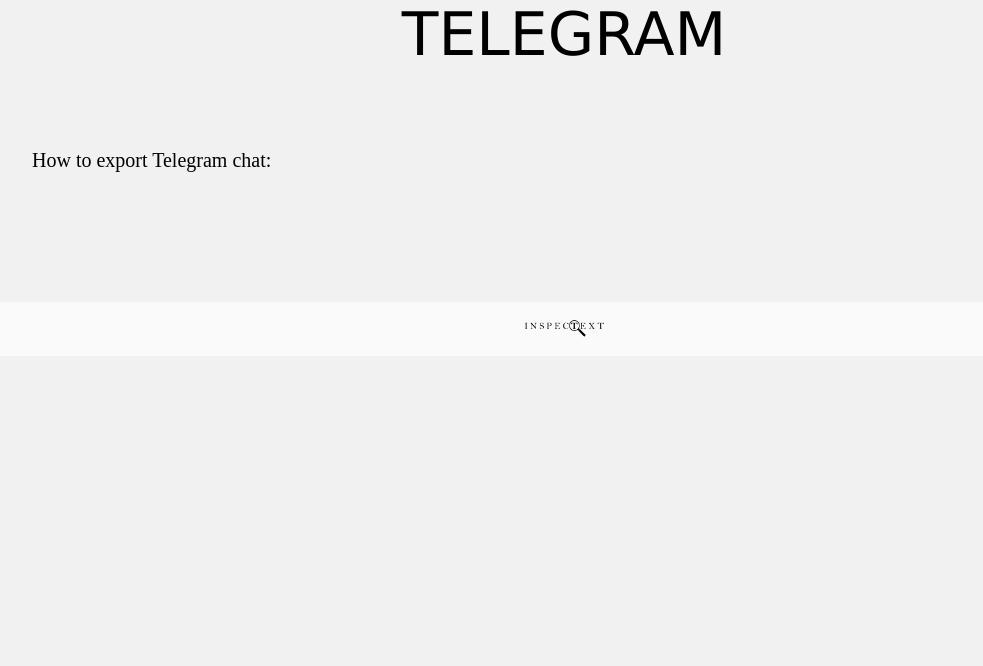
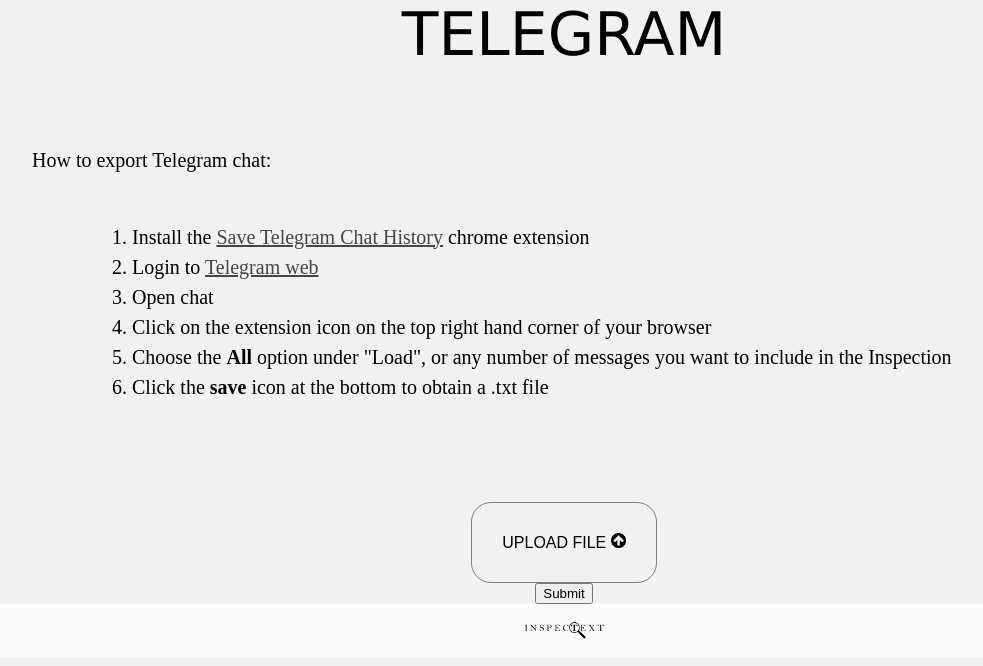
Before and after one commit to RachelCheah/InspecText, a Flask app: page /start/telegram in a window 1280 px wide. Shown: the part 175-841 px from the top of the page, without its empty margins (76-1059 px from the left). Before the commit the page ends 512 px from the top, so only its background shows below. Run offline with Flask 2, Linux system fonts and the light colour scheme.

Commit message:
Update telegram.html

```diff
--- a/templates/telegram.html
+++ b/templates/telegram.html
@@ -6,8 +6,20 @@
     <p>
         How to export Telegram chat:
         <ol>
+            <li>Install the <a href = "https://chrome.google.com/webstore/detail/save-telegram-chat-histor/kgldnbjoeinkkgpphaaljlfhfdbndfjc" class="redirect">Save Telegram Chat History</a> chrome extension</li>
+            <li>Login to <a href = "https://web.telegram.org/" class="redirect">Telegram web</a></li>
+            <li>Open chat</li>
+            <li>Click on the extension icon on the top right hand corner of your browser</li>
+            <li>Choose the <b>All</b> option under "Load", or any number of messages you want to include in the Inspection</li>
+            <li>Click the <b>save</b> icon at the bottom to obtain a .txt file</li>
         </ol>
     </p>
+
+    <form class="centralised" method="POST" enctype="multipart/form-data">
+        <label for="text-upload" class="box" name="text">Upload file <image src="{{url_for('static', filename='upload.png')}}" class="small-icon"></label>
+        <input type = "file" id="text-upload" name="fileTelegram" accept=".txt">
+        <br>
+        <input type="submit">
+    </form>
 </div>
-
 {% endblock %}
```
